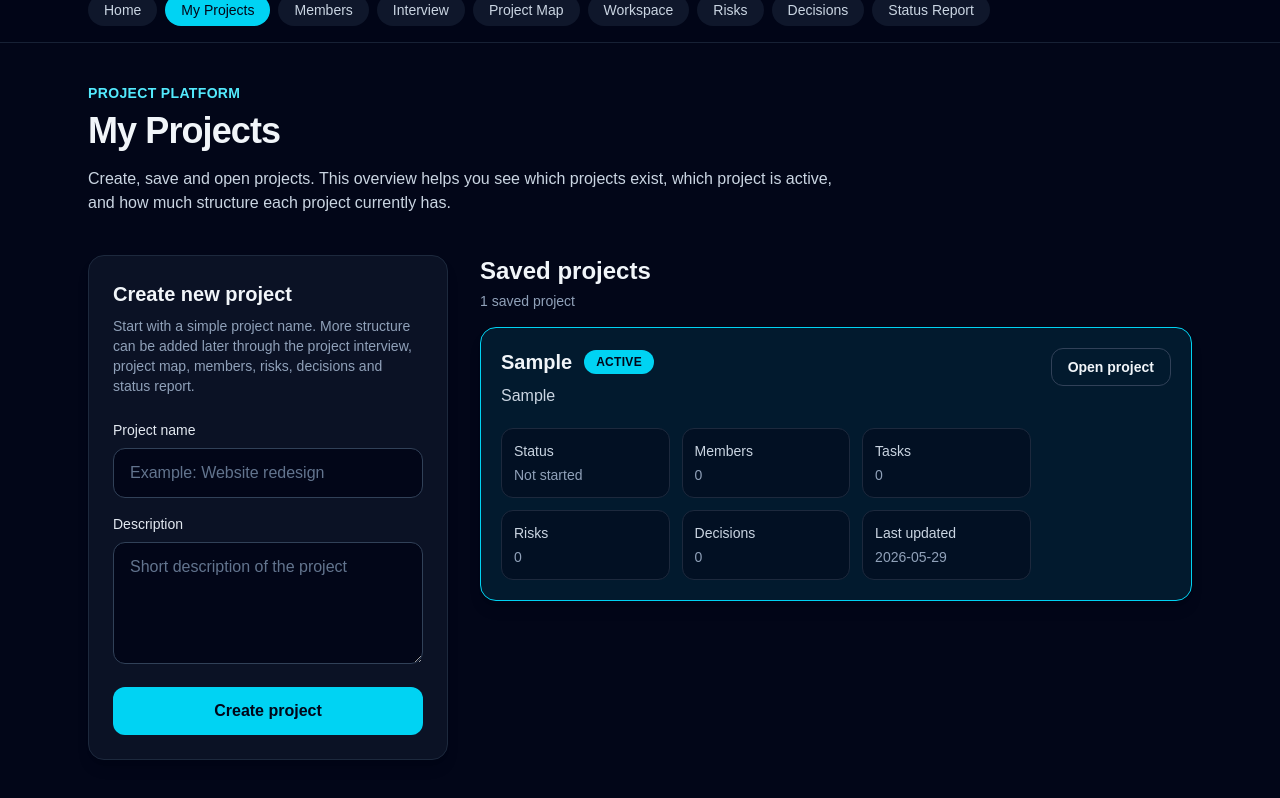
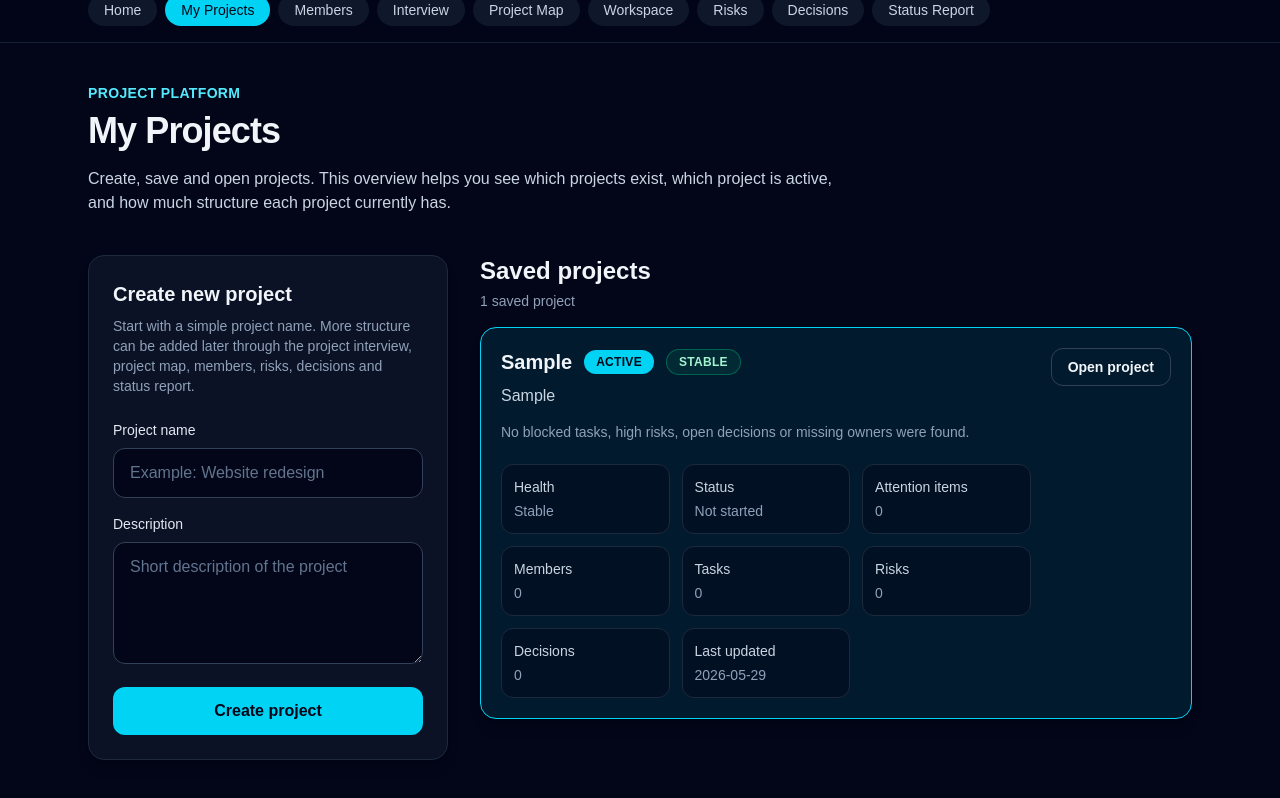
Before and after one commit to Zion8a/project-compass, a Next.js app: page /projects in a window 1280 px wide. Both pictures are taken after typing "Sample", "Sample" into the empty fields and a click on the button "Create project". Shown: the part 108-906 px from the top of the page. Built offline with nearby package versions, Linux system fonts and the light colour scheme.

Commit message:
Show project health in projects overview

```diff
--- a/src/app/projects/page.tsx
+++ b/src/app/projects/page.tsx
@@ -12,6 +12,11 @@ import {
   saveProjectCompassState,
   setActiveProject,
 } from "@/lib/projectStorage";
+import {
+  getAttentionItems,
+  getProjectHealth,
+  ProjectHealth,
+} from "@/lib/projectInsights";
 
 function formatProjectStatus(status: Project["status"]) {
   switch (status) {
@@ -26,6 +31,18 @@ function formatProjectStatus(status: Project["status"]) {
     default:
       return status;
   }
+}
+
+function getProjectHealthClasses(projectHealth: ProjectHealth) {
+  if (projectHealth.level === "stable") {
+    return "border-emerald-500/40 bg-emerald-500/10 text-emerald-200";
+  }
+
+  if (projectHealth.level === "needs-attention") {
+    return "border-amber-500/40 bg-amber-500/10 text-amber-200";
+  }
+
+  return "border-red-500/40 bg-red-500/10 text-red-200";
 }
 
 export default function ProjectsPage() {
@@ -201,6 +218,11 @@ export default function ProjectsPage() {
               <div className="grid gap-4">
                 {state.projects.map((project) => {
                   const isActive = project.id === state.activeProjectId;
+                  const attentionItems = getAttentionItems(project);
+                  const projectHealth = getProjectHealth(
+                    project,
+                    attentionItems
+                  );
 
                   return (
                     <article
@@ -217,11 +239,20 @@ export default function ProjectsPage() {
                             <h3 className="text-xl font-semibold">
                               {project.name}
                             </h3>
+
                             {isActive && (
                               <span className="rounded-full bg-cyan-400 px-3 py-1 text-xs font-bold uppercase tracking-wide text-slate-950">
                                 Active
                               </span>
                             )}
+
+                            <span
+                              className={`rounded-full border px-3 py-1 text-xs font-bold uppercase tracking-wide ${getProjectHealthClasses(
+                                projectHealth
+                              )}`}
+                            >
+                              {projectHealth.title}
+                            </span>
                           </div>
 
                           {project.description ? (
@@ -234,7 +265,18 @@ export default function ProjectsPage() {
                             </p>
                           )}
 
+                          <p className="mt-3 max-w-2xl text-sm leading-6 text-slate-400">
+                            {projectHealth.summary}
+                          </p>
+
                           <dl className="mt-5 grid gap-3 text-sm text-slate-400 sm:grid-cols-2 lg:grid-cols-3">
+                            <div className="rounded-xl border border-slate-800 bg-slate-950/50 p-3">
+                              <dt className="font-medium text-slate-300">
+                                Health
+                              </dt>
+                              <dd className="mt-1">{projectHealth.title}</dd>
+                            </div>
+
                             <div className="rounded-xl border border-slate-800 bg-slate-950/50 p-3">
                               <dt className="font-medium text-slate-300">
                                 Status
@@ -242,6 +284,13 @@ export default function ProjectsPage() {
                               <dd className="mt-1">
                                 {formatProjectStatus(project.status)}
                               </dd>
+                            </div>
+
+                            <div className="rounded-xl border border-slate-800 bg-slate-950/50 p-3">
+                              <dt className="font-medium text-slate-300">
+                                Attention items
+                              </dt>
+                              <dd className="mt-1">{attentionItems.length}</dd>
                             </div>
 
                             <div className="rounded-xl border border-slate-800 bg-slate-950/50 p-3">
```
Also changed, not shown: 1 other file (tests, documents, lock files or other folders).
